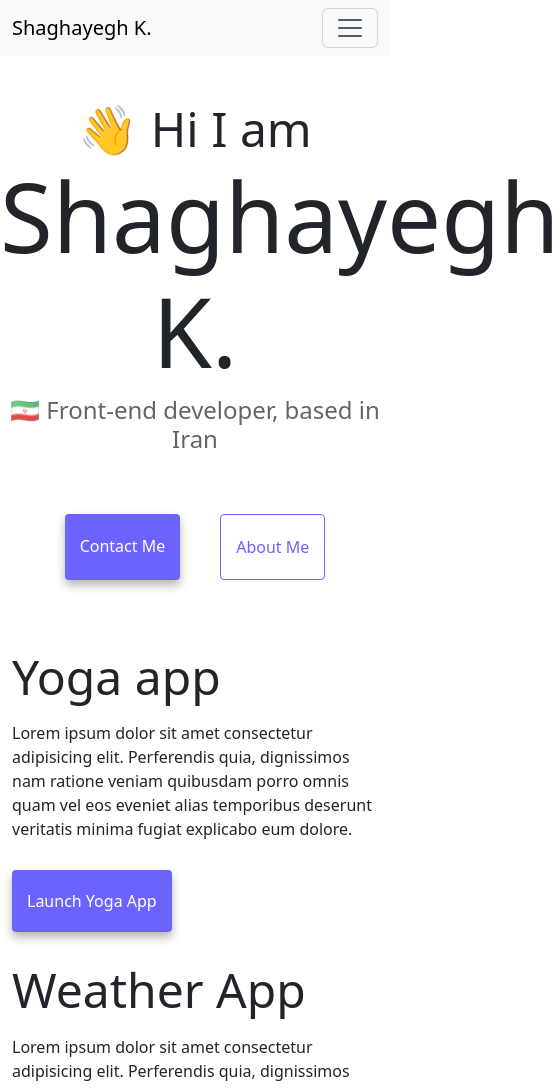
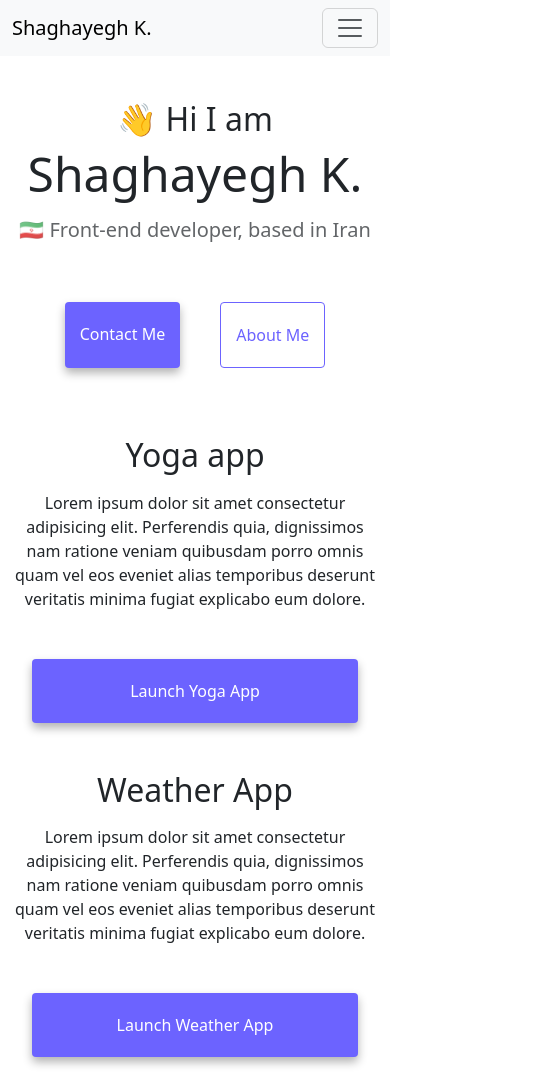
Before and after one commit to Shaghayegh9473/Personal-Portfolio, a plain HTML site: page index.html in a window 390 px wide. Shown: the top 1088 px of the page, 560 px wide, since content can reach past the window. Drawn offline with nearby package versions, Linux system fonts and the light colour scheme.

Commit message:
Made the website more responive

```diff
--- a/index.html
+++ b/index.html
@@ -93,7 +93,7 @@
             explicabo eum dolore.
           </p>
           <div class="mt-5">
-            <a href="#" title="Yoga Project" class="primary-link"
+            <a href="#" title="Yoga Project" class="primary-link project-link"
               >Launch Yoga App</a
             >
           </div>
@@ -109,7 +109,10 @@
             explicabo eum dolore.
           </p>
           <div class="mt-5">
-            <a href="#" title="Weather Project" class="primary-link"
+            <a
+              href="#"
+              title="Weather Project"
+              class="primary-link project-link"
               >Launch Weather App</a
             >
           </div>
@@ -139,7 +142,7 @@
             explicabo eum dolore.
           </p>
           <div class="mt-5">
-            <a href="#" title="Yogurt Project" class="primary-link"
+            <a href="#" title="Yogurt Project" class="primary-link project-link"
               >Launch Yogurt App</a
             >
           </div>
--- a/src/style.css
+++ b/src/style.css
@@ -5,7 +5,7 @@
 }
 
 body {
-  margin-top: 100px;
+  margin: 100px 0;
 }
 
 h1,
@@ -75,3 +75,29 @@ h3 {
 .email-link:hover {
   text-decoration: underline;
 }
+
+@media (max-width: 576px) {
+  h1 {
+    font-size: 48px;
+    line-height: 1.5;
+  }
+
+  h2 {
+    font-size: 32px;
+    text-align: center;
+  }
+
+  h3 {
+    font-size: 20px;
+  }
+
+  p {
+    text-align: center;
+  }
+
+  .project-link {
+    display: block;
+    text-align: center;
+    margin: 0 20px;
+  }
+}
```
Also changed, not shown: about.html (+3 -5 lines).
